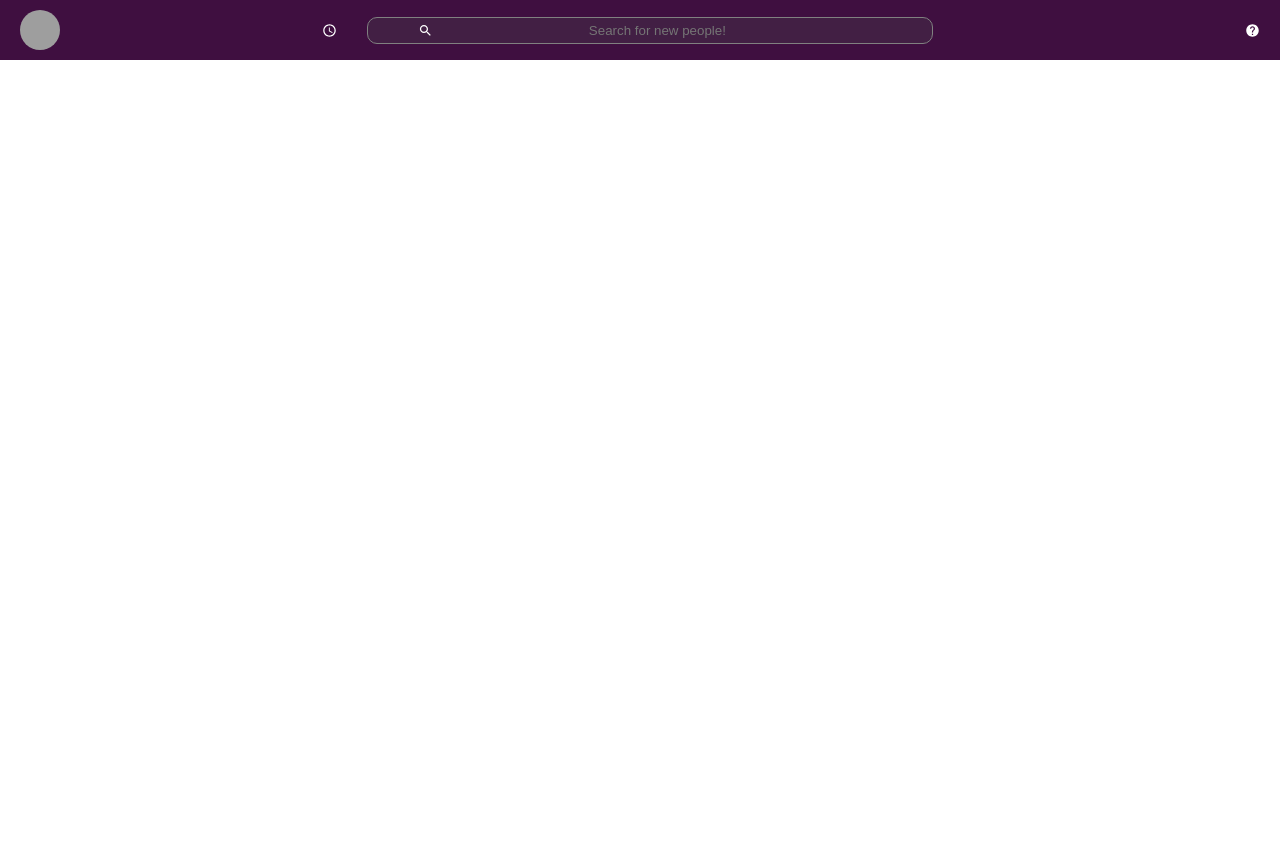
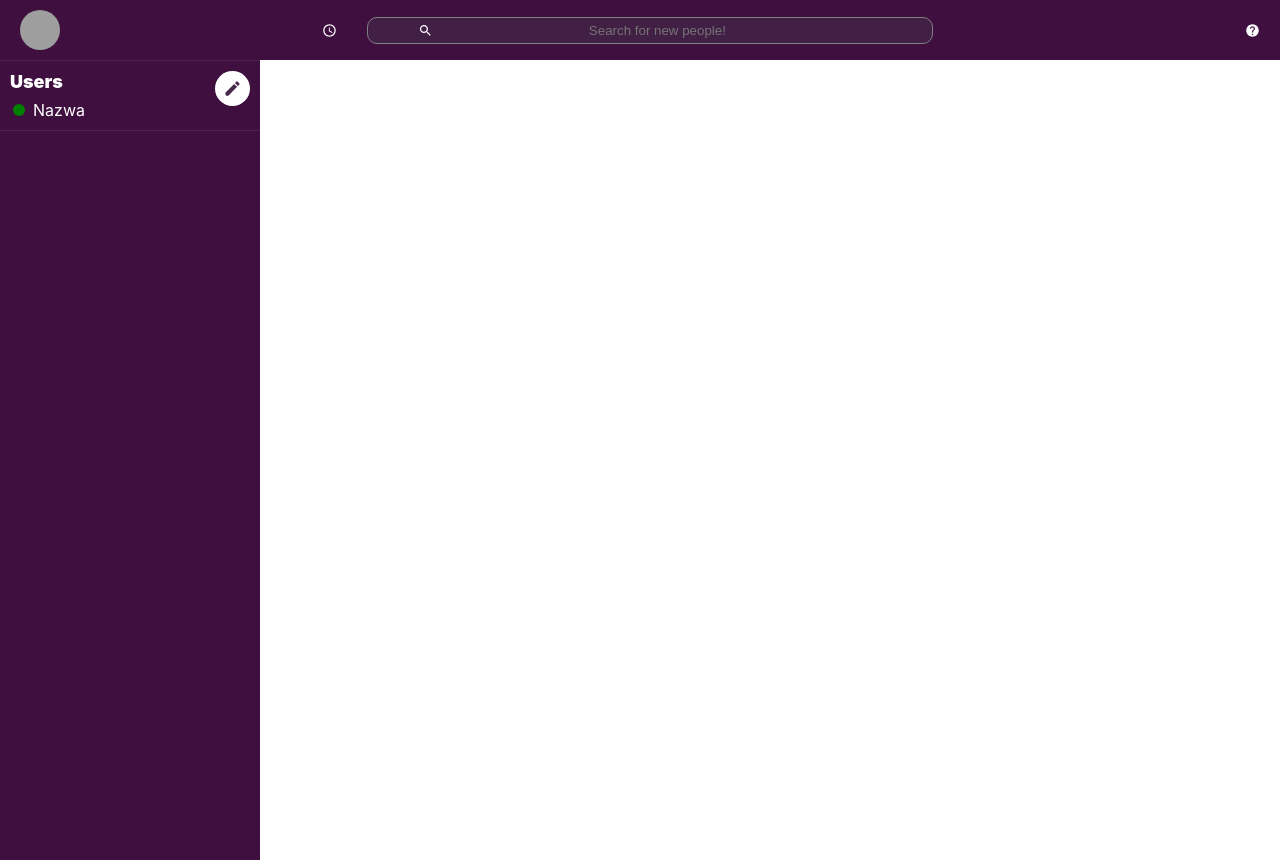
Before and after one commit to davidwesolowski/slack-clone, a React (Create React App) app: page / in a window 1280 px wide. Built offline with nearby package versions, Linux system fonts and the light colour scheme; grey boxes are pictures that could not be loaded.

Commit message:
Added header for Sidebar component

```diff
--- a/src/App.js
+++ b/src/App.js
@@ -1,13 +1,14 @@
 import React from 'react'
 import './App.css';
 import Header from './components/Header/Header';
+import Sidebar from './components/Sidebar/Sidebar';
 
 const App = () => {
   return (
     <div className="app">
       <Header />
       <div className="app__body">
-
+        <Sidebar />
       </div>
 
     </div>
--- a/src/components/Sidebar/Sidebar.css
+++ b/src/components/Sidebar/Sidebar.css
@@ -0,0 +1,49 @@
+.sidebar {
+    background-color: var(--slack-color);
+    border-top: 1px solid var(--sidebar-border-color);
+    flex: 0.3;
+    max-width: 26rem;
+    color: #fff;
+}
+
+.sidebar__header {
+    display: flex;
+    border-bottom: 1px solid var(--sidebar-border-color);
+    padding: 1rem;
+}
+
+.sidebar__info {
+    flex: 1;
+}
+
+.sidebar__info > h2 {
+    font-size: 1.8rem;
+    font-weight: 900;
+    margin-bottom: .8rem;
+}
+
+.sidebar__info > h3 {
+    display: flex;
+    align-items: center;
+    font-size: 1.6rem;
+    font-weight: 400;
+}
+
+.sidebar__info > h3 > .MuiSvgIcon-root {
+    color: green;
+    font-size: 1.8rem;
+    margin-right: .5rem;
+}
+
+.sidebar__header > .MuiSvgIcon-root {
+    font-size: 3.5rem;
+    color: var(--sidebar-border-color);
+    background-color: #fff;
+    padding: .8rem;
+    border-radius: 2rem;
+}
+
+.sidebar > hr {
+    margin: 1rem 0;
+    border: 1px solid var(--sidebar-border-color);
+}
--- a/src/components/Sidebar/Sidebar.js
+++ b/src/components/Sidebar/Sidebar.js
@@ -1,10 +1,21 @@
-import React from 'react'
+import React from 'react';
+import FiberManualRecordIcon from '@material-ui/icons/FiberManualRecord';
+import CreateIcon from '@material-ui/icons/Create';
 import './Sidebar.css'
 
 const Sidebar = () => {
     return (
-        <div>
-
+        <div className="sidebar">
+            <div className="sidebar__header">
+                <div className="sidebar__info">
+                    <h2>Users</h2>
+                    <h3>
+                        <FiberManualRecordIcon />
+                        Nazwa
+                    </h3>
+                </div>
+                <CreateIcon />
+            </div>
         </div>
     )
 }
```
